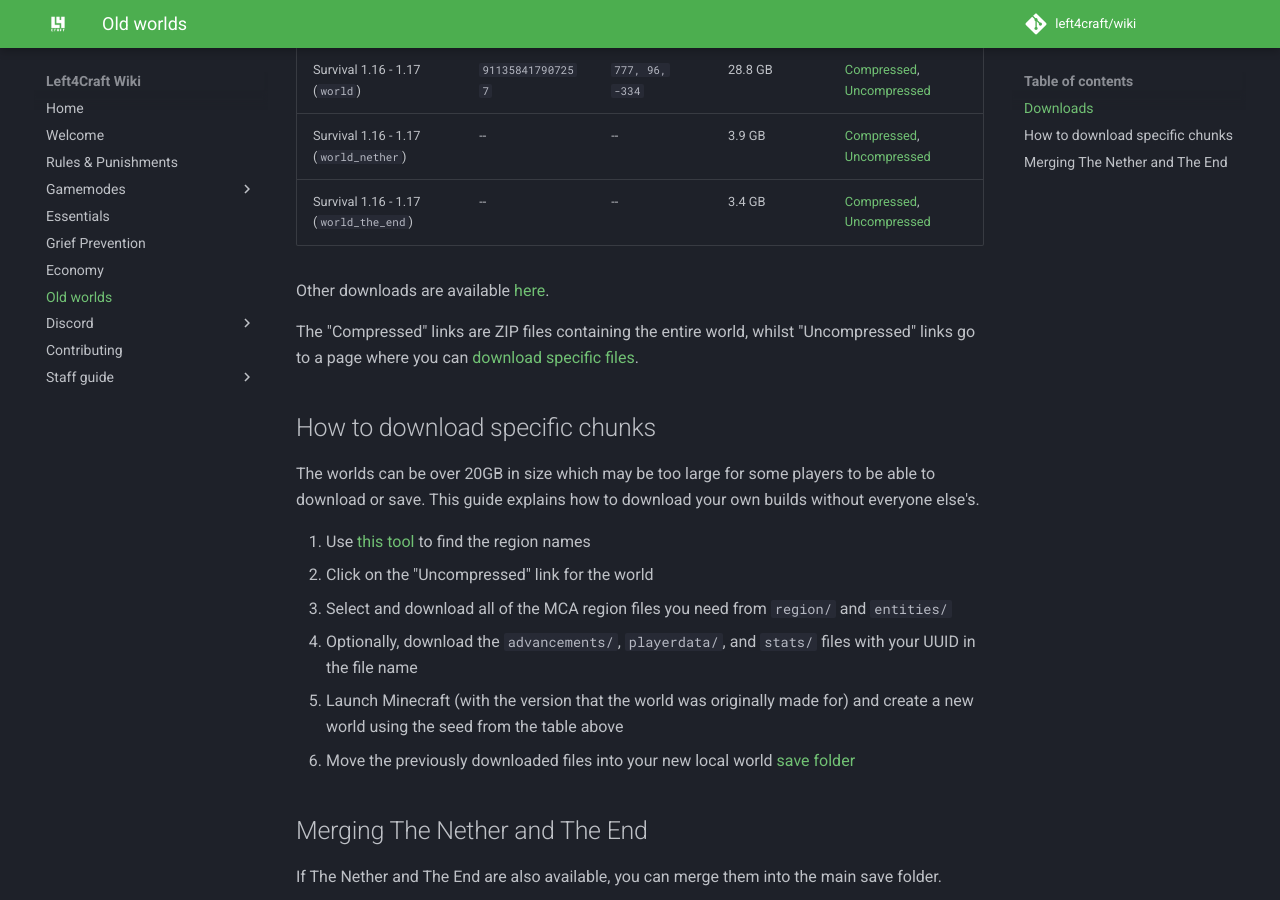
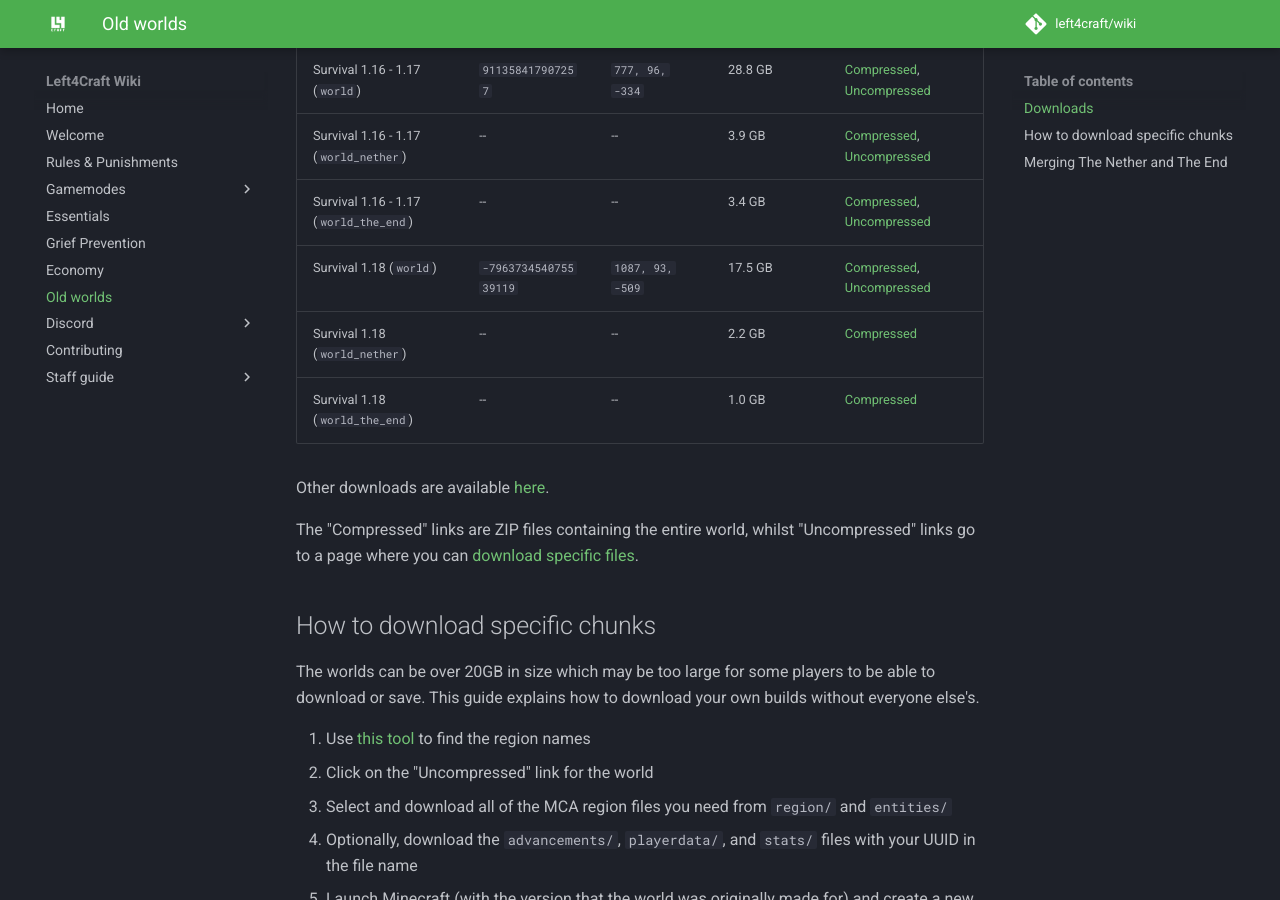
Before and after one commit to left4craft/wiki, an MkDocs documentation site: the page built from docs/old-worlds.md, in a window 1280 px wide and 900 px high, scrolled down 500 px. Built offline with MkDocs 1.6.1 and Material for MkDocs 9.7.7, drawn with Linux system fonts in a browser that asks for light colours; comment, search, counter and statistics services are not loaded.

Commit message:
Add 1.18 world to the old worlds wiki page

```diff
--- a/docs/old-worlds.md
+++ b/docs/old-worlds.md
@@ -12,6 +12,9 @@ So you can continue to enjoy your builds long after we update and reset, we make
 | Survival 1.16 - 1.17 (`world`)         | `911358417907257`      | `777, 96, -334`   | 28.8 GB         | [Compressed](https://l4c.link/16-17-survival-zip), [Uncompressed](https://l4c.link/16-17-survival-files)               |
 | Survival 1.16 - 1.17 (`world_nether`)  | --                     | --                | 3.9 GB          | [Compressed](https://l4c.link/16-17-survival-nether-zip), [Uncompressed](https://l4c.link/16-17-survival-nether-files) |
 | Survival 1.16 - 1.17 (`world_the_end`) | --                     | --                | 3.4 GB          | [Compressed](https://l4c.link/16-17-survival-end-zip), [Uncompressed](https://l4c.link/16-17-survival-end-files)       |
+| Survival 1.18 (`world`)                | `-796373454075539119`  | `1087, 93, -509`  | 17.5 GB         | [Compressed](https://l4c.link/118-survival-zip), [Uncompressed](https://l4c.link/118-survival-files)                   |
+| Survival 1.18 (`world_nether`)         | --                     | --                | 2.2 GB          | [Compressed](https://l4c.link/118-survival-nether-zip)                                                                 |
+| Survival 1.18 (`world_the_end`)        | --                     | --                | 1.0 GB          | [Compressed](https://l4c.link/118-survival-end-zip)                                                                    |
 
 Other downloads are available [here](https://l4c.link/13world).
 
```
